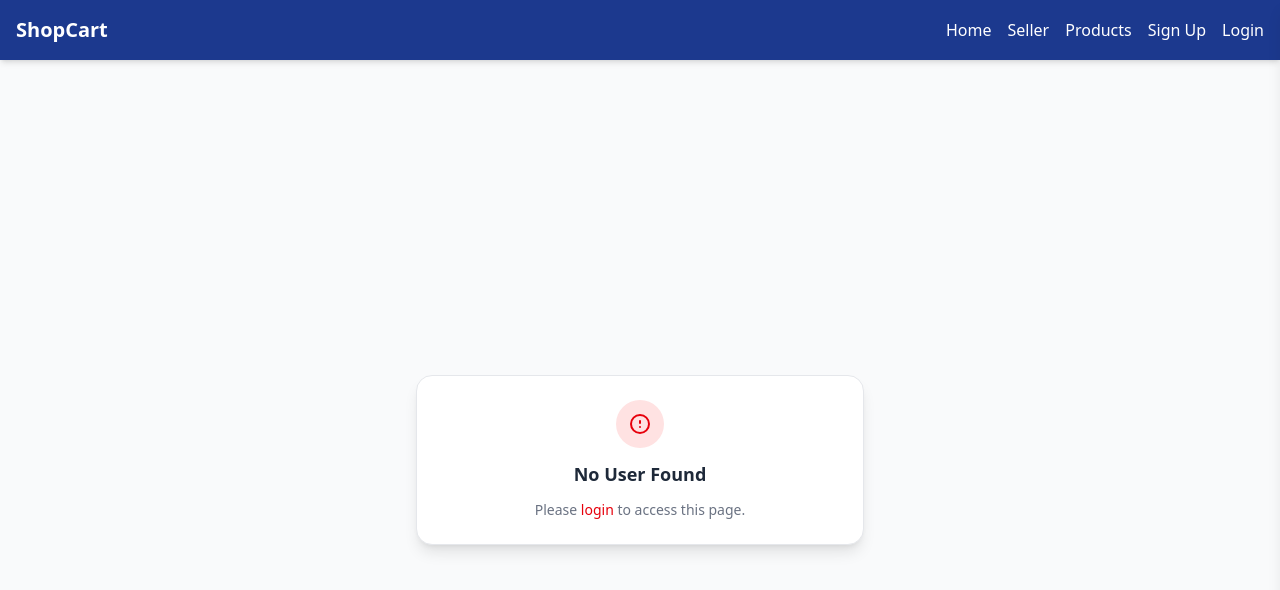
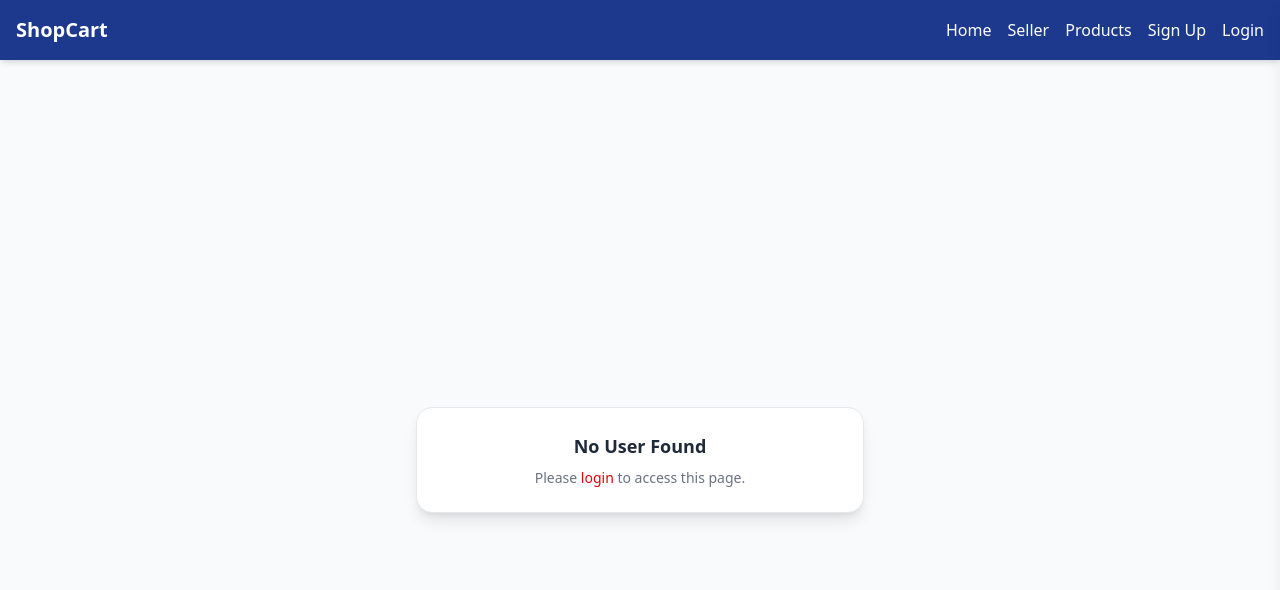
Before and after one commit to dibesh7381/frontend-shop-cart, a React (Vite) app: page /seller in a window 1280 px wide. Shown: the top 590 px of the page. Built offline with nearby package versions, Linux system fonts and the light colour scheme.

Commit message:
components are updated

```diff
--- a/src/components/ProductDashboard.jsx
+++ b/src/components/ProductDashboard.jsx
@@ -1,4 +1,3 @@
-
 
 import { useState, useEffect } from "react";
 import ProductForm from "../../components/ProductForm";
--- a/src/components/ProductListing.jsx
+++ b/src/components/ProductListing.jsx
@@ -152,32 +152,19 @@
 //   );
 // }
 
+// ProductListing.jsx
 import { useEffect, useState, useCallback } from "react";
+import withAuth from "./WithAuth";
 
-export default function ProductListing() {
+// eslint-disable-next-line react-refresh/only-export-components
+function ProductListing({ user }) {
   const [products, setProducts] = useState([]);
   const [categories, setCategories] = useState([]);
   const [selectedCategory, setSelectedCategory] = useState("All");
-  const [loading, setLoading] = useState(true);
 
-  const token = localStorage.getItem("token") ?? "";
+  const token = localStorage.getItem("token");
 
-  if (!token) {
-    return (
-      <div className="flex flex-col items-center justify-center min-h-screen bg-gray-50 px-4 text-center">
-        <h2 className="text-3xl font-bold text-gray-800 mb-4">
-          You need to login
-        </h2>
-        <p className="text-gray-600">
-          Please login to view and purchase products.
-        </p>
-      </div>
-    );
-  }
-
-  // eslint-disable-next-line react-hooks/rules-of-hooks
   const fetchProducts = useCallback(async () => {
-    setLoading(true);
     try {
       const res = await fetch(
         "https://backend-shop-cart.onrender.com/products/listing",
@@ -189,41 +176,23 @@ export default function ProductListing() {
       setCategories(cats);
       setProducts(data);
     } catch (err) {
-      console.error("Error fetching products:", err);
-    } finally {
-      setLoading(false);
+      console.error(err);
     }
   }, [token]);
 
-  // eslint-disable-next-line react-hooks/rules-of-hooks
   useEffect(() => {
     fetchProducts();
   }, [fetchProducts]);
-
-  if (loading) {
-    return (
-      <div className="flex justify-center items-center min-h-screen">
-        <div className="w-16 h-16 border-4 border-blue-500 border-dashed rounded-full animate-spin"></div>
-      </div>
-    );
-  }
 
   const filteredProducts = products.filter((p) =>
     selectedCategory === "All" ? true : p.category === selectedCategory
   );
 
-  if (filteredProducts.length === 0) {
-    return (
-      <p className="text-center mt-10 text-gray-500">
-        No products available with selected filters
-      </p>
-    );
-  }
-
   return (
     <div className="min-h-screen bg-gray-100 p-4">
       <h2 className="text-3xl font-bold mb-4 text-center text-gray-800">
-        Products
+        Welcome, {user.name}! ({user.role})
+        <p className="mt-2">Products</p>
       </h2>
 
       {/* Category Filter */}
@@ -250,26 +219,19 @@ export default function ProductListing() {
             key={product._id}
             className="bg-white border border-gray-200 rounded-2xl shadow-md hover:shadow-xl transition transform hover:-translate-y-1 duration-300 flex flex-col items-center overflow-hidden"
           >
-            {/* Image */}
             <div className="w-full p-4 flex justify-center items-center bg-gray-50">
               <img
-                src={product.imageUrl} // ✅ direct Cloudinary URL
+                src={product.imageUrl}
                 alt={product.name}
                 className="w-full h-64 object-contain rounded-lg transition-transform duration-300 hover:scale-105"
               />
             </div>
-
-            {/* Name */}
             <h3 className="text-lg font-semibold text-gray-900 mt-4 mb-1 self-start px-4">
               {product.name}
             </h3>
-
-            {/* Price */}
             <p className="text-lg font-semibold text-gray-800 mb-1 self-start px-4">
               ₹{product.price}
             </p>
-
-            {/* Quantity */}
             <p
               className={`text-sm font-medium mb-4 self-start px-4 ${
                 product.quantity > 0 ? "text-green-600" : "text-red-600"
@@ -283,21 +245,21 @@ export default function ProductListing() {
             {/* Buttons */}
             <div className="flex gap-3 w-full px-4 mb-4">
               <button
-                disabled={product.quantity <= 0}
+                disabled={user.role === "seller" || product.quantity <= 0}
                 className={`flex-1 font-semibold py-2 rounded-xl transition-colors ${
-                  product.quantity > 0
-                    ? "bg-green-500 hover:bg-green-600 text-white"
-                    : "bg-gray-400 cursor-not-allowed text-white"
+                  user.role === "seller" || product.quantity <= 0
+                    ? "bg-gray-400 cursor-not-allowed text-white"
+                    : "bg-green-500 hover:bg-green-600 text-white"
                 }`}
               >
                 Add to Cart
               </button>
               <button
-                disabled={product.quantity <= 0}
+                disabled={user.role === "seller" || product.quantity <= 0}
                 className={`flex-1 font-semibold py-2 rounded-xl transition-colors ${
-                  product.quantity > 0
-                    ? "bg-blue-500 hover:bg-blue-600 text-white"
-                    : "bg-gray-400 cursor-not-allowed text-white"
+                  user.role === "seller" || product.quantity <= 0
+                    ? "bg-gray-400 cursor-not-allowed text-white"
+                    : "bg-blue-500 hover:bg-blue-600 text-white"
                 }`}
               >
                 Buy Now
@@ -309,3 +271,7 @@ export default function ProductListing() {
     </div>
   );
 }
+
+// customer + seller dono access
+// eslint-disable-next-line react-refresh/only-export-components
+export default withAuth(ProductListing);
--- a/src/components/WithAuth.jsx
+++ b/src/components/WithAuth.jsx
@@ -1,4 +1,111 @@
-// WithAuth.jsx
+
+// import React, { useEffect, useState } from "react";
+// import { Link } from "react-router-dom";
+
+// export default function withAuth(WrappedComponent, { requireSeller = false } = {}) {
+//   return function AuthComponent(props) {
+//     const [user, setUser] = useState(null);
+//     const [loading, setLoading] = useState(true);
+
+//     useEffect(() => {
+//       const fetchProfile = async () => {
+//         const token = localStorage.getItem("token");
+//         if (!token) {
+//           setLoading(false);
+//           return;
+//         }
+
+//         try {
+//           const res = await fetch("https://backend-shop-cart.onrender.com/profile", {
+//             headers: { Authorization: `Bearer ${token}` },
+//           });
+
+//           const data = await res.json();
+//           if (!res.ok) throw new Error(data.message || "Error fetching profile");
+
+//           setUser(data.user);
+//         } catch (err) {
+//           console.error(err.message);
+//         } finally {
+//           setLoading(false);
+//         }
+//       };
+
+//       fetchProfile();
+//     }, []);
+
+//     // ---------------- Loading UI ----------------
+//     if (loading) {
+//       return (
+//         <div className="flex items-center justify-center min-h-screen bg-gray-100">
+//           <div className="w-16 h-16 border-4 border-blue-600 border-dashed rounded-full animate-spin"></div>
+//         </div>
+//       );
+//     }
+
+// // ---------------- Access Control ----------------
+// if (!user) {
+//   return (
+//     <div className="flex items-center justify-center min-h-screen bg-gray-50">
+//       <div className="max-w-md w-full p-6 bg-white shadow-lg rounded-2xl text-center border border-gray-200">
+//         <div className="flex flex-col items-center space-y-3">
+//           {/* Icon */}
+//           <div className="w-12 h-12 flex items-center justify-center rounded-full bg-red-100 text-red-600">
+//             <svg
+//               xmlns="http://www.w3.org/2000/svg"
+//               className="w-6 h-6"
+//               fill="none"
+//               viewBox="0 0 24 24"
+//               stroke="currentColor"
+//               strokeWidth={2}
+//             >
+//               <path
+//                 strokeLinecap="round"
+//                 strokeLinejoin="round"
+//                 d="M12 9v2m0 4h.01M21 12a9 9 0 11-18 0 9 9 0 0118 0z"
+//               />
+//             </svg>
+//           </div>
+
+//           {/* Message */}
+//           <h2 className="text-lg font-semibold text-gray-800">
+//             No User Found
+//           </h2>
+//           <p className="text-sm text-gray-500">
+//             Please <span className="font-medium text-red-600">login</span> to access this page.
+//           </p>
+//         </div>
+//       </div>
+//     </div>
+//   );
+// }
+
+//     // ---------------- Seller-only Guard ----------------
+//     if (requireSeller && user.role !== "seller") {
+//       return (
+//         <div className="flex justify-center items-center min-h-screen bg-gray-100 px-4">
+//           <div className="bg-white shadow-xl rounded-xl p-10 text-center max-w-md w-full">
+//             <div className="text-6xl mb-4 text-red-500">🚫</div>
+//             <h1 className="text-2xl font-bold mb-2">Access Denied</h1>
+//             <p className="text-gray-600 mb-6">
+//               You are not a seller. Only sellers can access this page.
+//             </p>
+//             <Link
+//               to="/"
+//               className="bg-blue-500 hover:bg-blue-600 text-white font-semibold px-6 py-3 rounded-lg transition-colors"
+//             >
+//               Go Back Home
+//             </Link>
+//           </div>
+//         </div>
+//       );
+//     }
+
+//     // ---------------- If valid ----------------
+//     return <WrappedComponent {...props} user={user} />;
+//   };
+// }
+
 import React, { useEffect, useState } from "react";
 import { Link } from "react-router-dom";
 
@@ -34,53 +141,27 @@ export default function withAuth(WrappedComponent, { requireSeller = false } = {
       fetchProfile();
     }, []);
 
-    // ---------------- Loading UI ----------------
     if (loading) {
       return (
         <div className="flex items-center justify-center min-h-screen bg-gray-100">
-          <div className="w-16 h-16 border-4 border-blue-500 border-dashed rounded-full animate-spin"></div>
+          <div className="w-16 h-16 border-4 border-blue-600 border-dashed rounded-full animate-spin"></div>
         </div>
       );
     }
 
-// ---------------- Access Control ----------------
     if (!user) {
       return (
         <div className="flex items-center justify-center min-h-screen bg-gray-50">
           <div className="max-w-md w-full p-6 bg-white shadow-lg rounded-2xl text-center border border-gray-200">
-        <div className="flex flex-col items-center space-y-3">
-          {/* Icon */}
-          <div className="w-12 h-12 flex items-center justify-center rounded-full bg-red-100 text-red-600">
-            <svg
-              xmlns="http://www.w3.org/2000/svg"
-              className="w-6 h-6"
-              fill="none"
-              viewBox="0 0 24 24"
-              stroke="currentColor"
-              strokeWidth={2}
-            >
-              <path
-                strokeLinecap="round"
-                strokeLinejoin="round"
-                d="M12 9v2m0 4h.01M21 12a9 9 0 11-18 0 9 9 0 0118 0z"
-              />
-            </svg>
-          </div>
-
-          {/* Message */}
-          <h2 className="text-lg font-semibold text-gray-800">
-            No User Found
-          </h2>
+            <h2 className="text-lg font-semibold text-gray-800 mb-2">No User Found</h2>
             <p className="text-sm text-gray-500">
               Please <span className="font-medium text-red-600">login</span> to access this page.
             </p>
           </div>
         </div>
-    </div>
       );
     }
 
-    // ---------------- Seller-only Guard ----------------
     if (requireSeller && user.role !== "seller") {
       return (
         <div className="flex justify-center items-center min-h-screen bg-gray-100 px-4">
@@ -101,7 +182,6 @@ if (!user) {
       );
     }
 
-    // ---------------- If valid ----------------
     return <WrappedComponent {...props} user={user} />;
   };
 }
```
Lines whose indentation alone changed are shown as unchanged.
